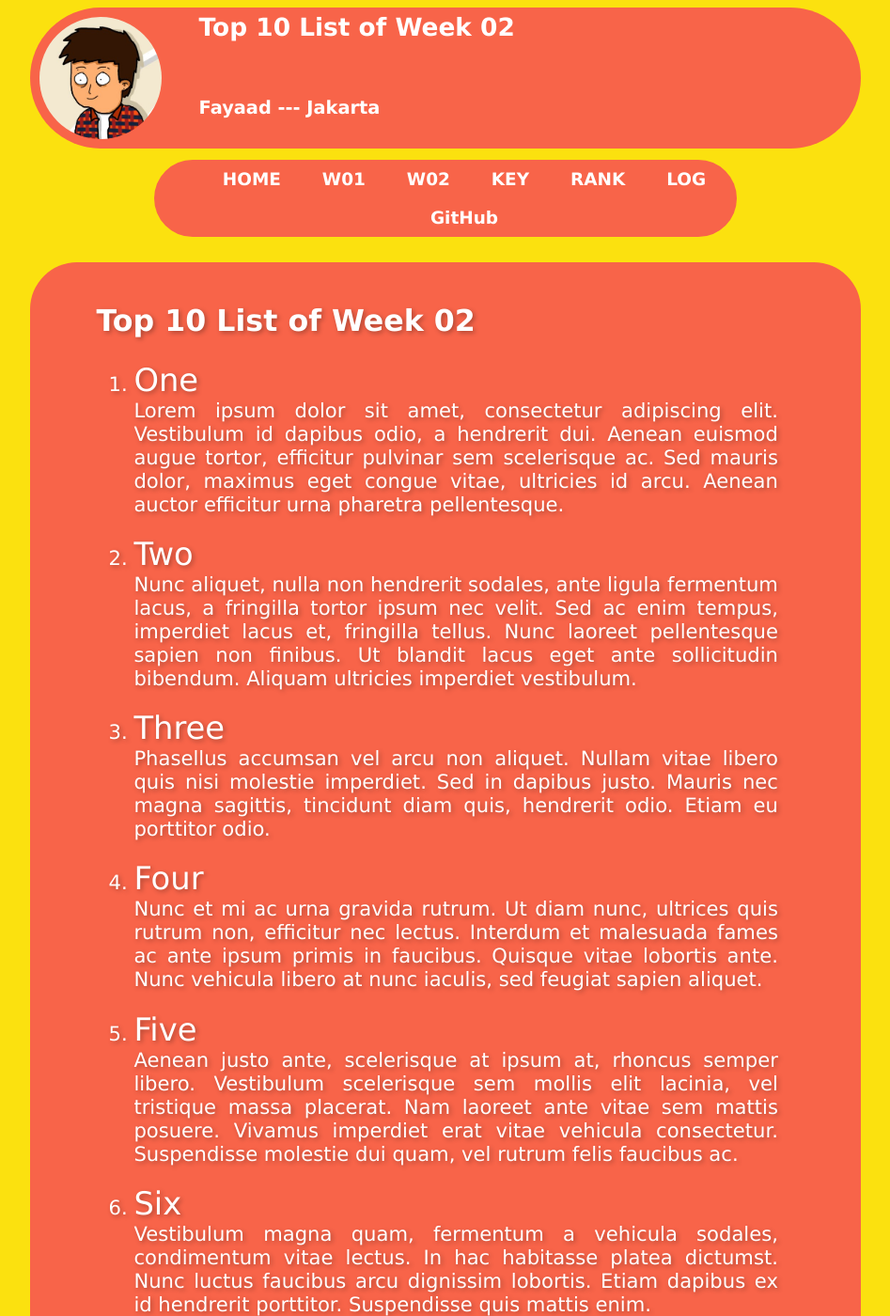
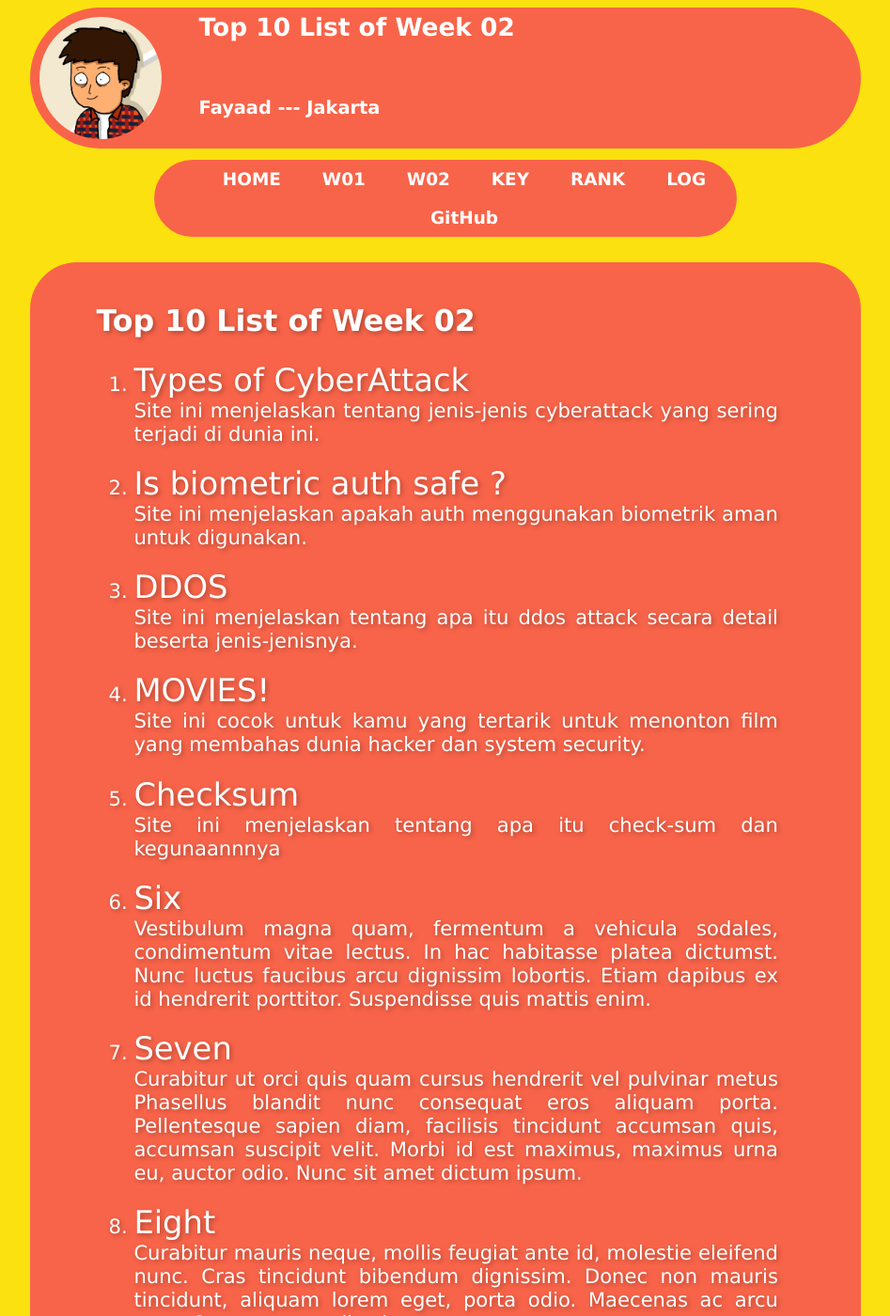
Before and after one commit to fayaadbsa/os211, a Jekyll site: the page built from w02.md, in a window 1280 px wide and 1400 px high. Shown: the whole window at 94% size, without its empty margins (166-1113 px from the left). Built offline with Jekyll 4.4.1, drawn with Linux system fonts in a browser that asks for light colours; our own code applies the rules of GitHub Pages for plain Markdown files.

Commit message:
Update w02.md

```diff
--- a/w02.md
+++ b/w02.md
@@ -5,40 +5,20 @@ permalink: /W02/
 
 # Top 10 List of Week 02
 
-1. [One](https://en.wikipedia.org/wiki/1)<br>
-Lorem ipsum dolor sit amet, consectetur adipiscing elit.
-Vestibulum id dapibus odio, a hendrerit dui.
-Aenean euismod augue tortor, efficitur pulvinar sem scelerisque ac.
-Sed mauris dolor, maximus eget congue vitae, ultricies id arcu.
-Aenean auctor efficitur urna pharetra pellentesque.
+1. [Types of CyberAttack](https://blog.netwrix.com/2018/05/15/top-10-most-common-types-of-cyber-attacks/)<br>
+Site ini menjelaskan tentang jenis-jenis cyberattack yang sering terjadi di dunia ini.
 
-2. [Two](https://en.wikipedia.org/wiki/2)<br>
-Nunc aliquet, nulla non hendrerit sodales, ante ligula fermentum lacus, a fringilla tortor ipsum nec velit.
-Sed ac enim tempus, imperdiet lacus et, fringilla tellus.
-Nunc laoreet pellentesque sapien non finibus.
-Ut blandit lacus eget ante sollicitudin bibendum.
-Aliquam ultricies imperdiet vestibulum.
+2. [Is biometric auth safe ?](https://smarteyetechnology.com/how-secure-is-biometric-authentication/)<br>
+Site ini menjelaskan apakah auth menggunakan biometrik aman untuk digunakan.
 
-3. [Three](https://en.wikipedia.org/wiki/3)<br>
-Phasellus accumsan vel arcu non aliquet.
-Nullam vitae libero quis nisi molestie imperdiet.
-Sed in dapibus justo.
-Mauris nec magna sagittis, tincidunt diam quis, hendrerit odio.
-Etiam eu porttitor odio.
+3. [DDOS](https://www.digitalattackmap.com/understanding-ddos/)<br>
+Site ini menjelaskan tentang apa itu ddos attack secara detail beserta jenis-jenisnya.
 
-4. [Four](https://en.wikipedia.org/wiki/4)<br>
-Nunc et mi ac urna gravida rutrum.
-Ut diam nunc, ultrices quis rutrum non, efficitur nec lectus.
-Interdum et malesuada fames ac ante ipsum primis in faucibus.
-Quisque vitae lobortis ante.
-Nunc vehicula libero at nunc iaculis, sed feugiat sapien aliquet.
+4. [MOVIES!](https://alpinesecurity.com/blog/10-hacker-movies-you-should-watch/)<br>
+Site ini cocok untuk kamu yang tertarik untuk menonton film yang membahas dunia hacker dan system security.
 
-5. [Five](https://en.wikipedia.org/wiki/5)<br>
-Aenean justo ante, scelerisque at ipsum at, rhoncus semper libero.
-Vestibulum scelerisque sem mollis elit lacinia, vel tristique massa placerat.
-Nam laoreet ante vitae sem mattis posuere.
-Vivamus imperdiet erat vitae vehicula consectetur.
-Suspendisse molestie dui quam, vel rutrum felis faucibus ac.
+5. [Checksum](https://www.lifewire.com/what-does-checksum-mean-2625825)<br>
+Site ini menjelaskan tentang apa itu check-sum dan kegunaannnya
 
 6. [Six](https://en.wikipedia.org/wiki/6)<br>
 Vestibulum magna quam, fermentum a vehicula sodales, condimentum vitae lectus.
```
